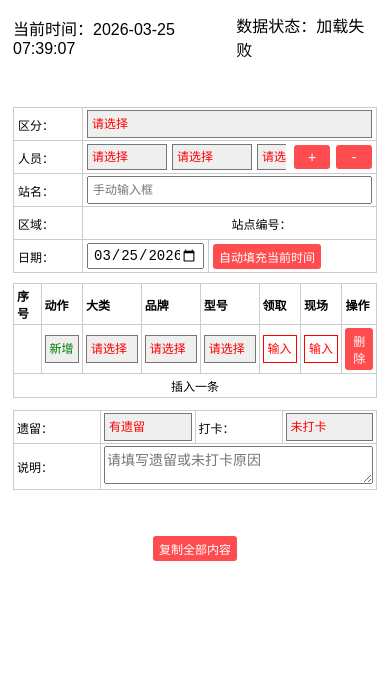
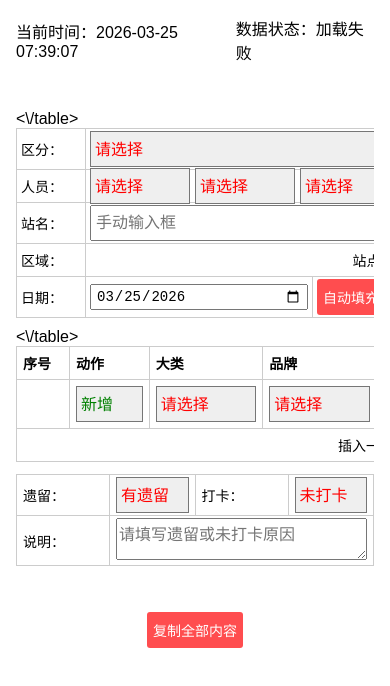
Before and after one commit to hxf6276/zhengliyongliang, a plain HTML site: page index.html in a window 390 px wide. Drawn offline with Linux system fonts and the light colour scheme; no server answers.

Commit message:
Enhance responsive design and layout adjustments

```diff
--- a/index.html
+++ b/index.html
@@ -2,6 +2,7 @@
 <html lang="zh">
 <head>
     <meta charset="UTF-8">
+    <meta name="viewport" content="width=device-width, initial-scale=1.0">
     <title>物资选择系统</title>
     <script src="https://cdn.jsdelivr.net/npm/xlsx/dist/xlsx.full.min.js"></script>
     <style>
@@ -210,19 +211,37 @@ h2 {
     font-size: 18px;
 }
 
-@media (max-width: 600px) {
+@media (max-width: 768px) {
     body {
-        padding: 5px;
+        padding: 8px;
+        font-size: 16px;
+    }
+
+    table {
+        font-size: 14px;
     }
 
     th, td {
-        padding: 3px;
-        font-size: 12px;
+        padding: 6px;
     }
 
     select, input {
-        height: 28px;
-        font-size: 12px;
+        height: 36px;
+        font-size: 16px;
+    }
+
+    button {
+        height: 36px;
+        font-size: 14px;
+    }
+
+    .person {
+        width: 100px;
+        height: 36px;
+    }
+
+    textarea {
+        font-size: 16px;
     }
 }
     </style>
@@ -234,7 +253,8 @@ h2 {
 </div>
 
 <br><br>
-<table style="margin-bottom:10px; text-align:left;">
+<div style="overflow-x:auto;">
+<table style="margin-bottom:10px; text-align:left; min-width:600px;">
     <tbody>
         <tr>
             <td style="width:60px; text-align:left;">区分：</td>
@@ -295,9 +315,11 @@ h2 {
             </td>
         </tr>
     </tbody>
-</table>
+<\/table>
+</div>
 
-<table>
+<div style="overflow-x:auto;">
+<table style="min-width:700px;">
     <thead>
         <tr>
             <th>序号</th>
@@ -344,7 +366,8 @@ h2 {
             <td colspan="8" style="text-align:center; cursor:pointer;" onclick="addRow()">插入一条</td>
         </tr>
     </tbody>
-</table>
+<\/table>
+</div>
 
 <table style="margin-top:12px; margin-bottom:10px; border-collapse:collapse;">
     <tr>
```
